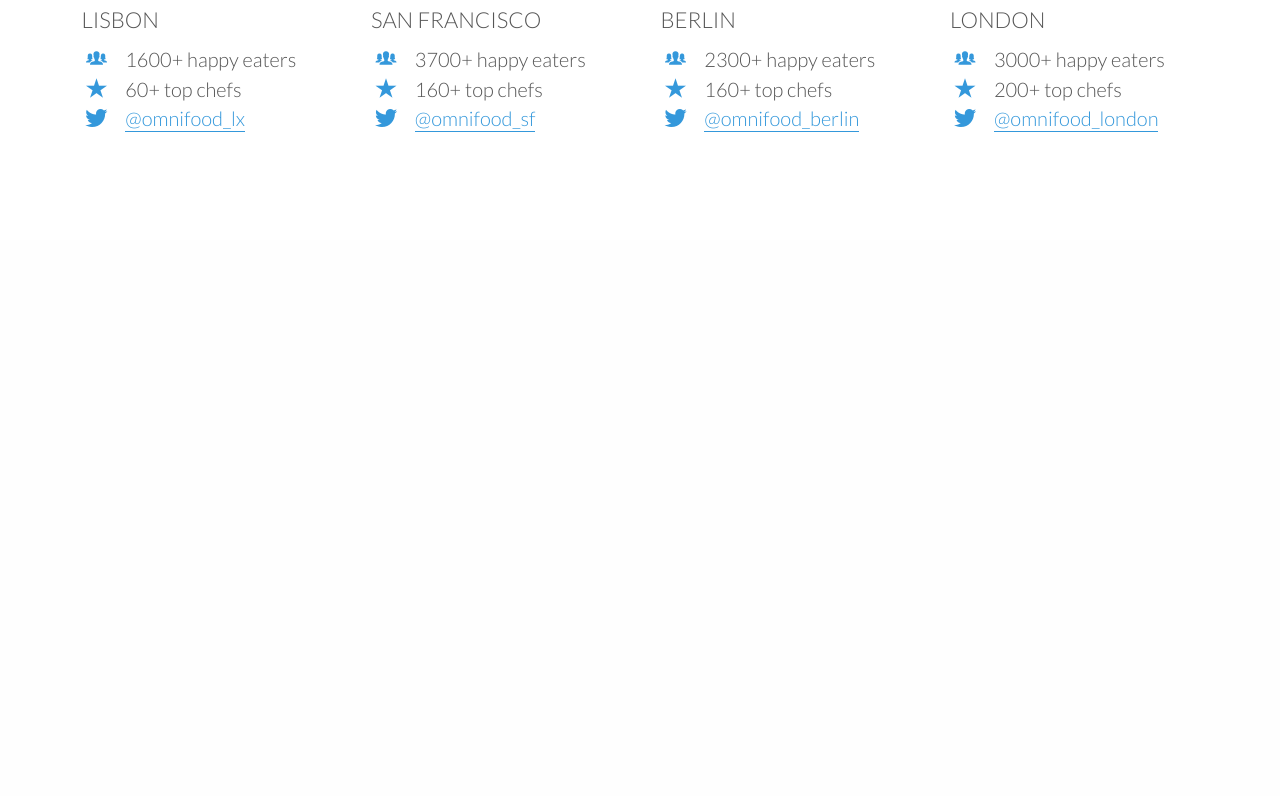
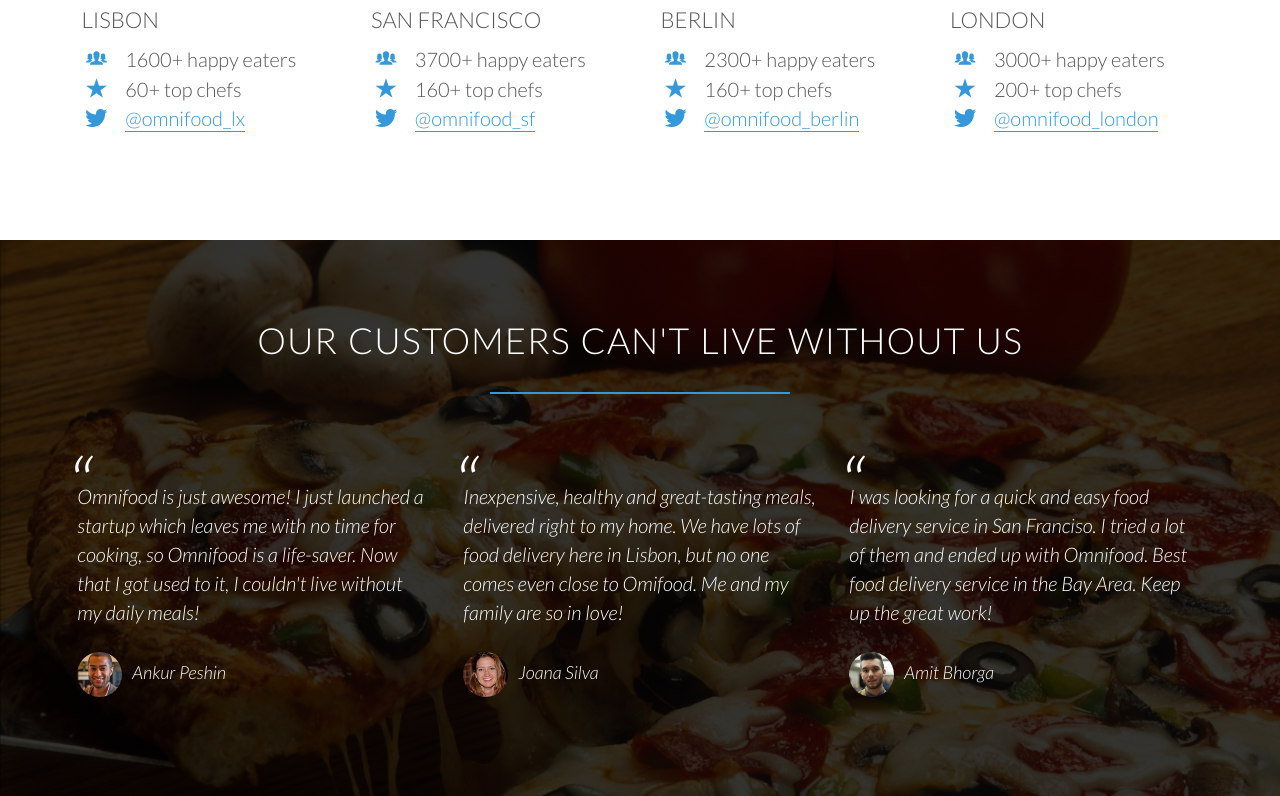
Before and after one commit to dmajumd2/Omnifood, a PHP site: page / in a window 1280 px wide. Shown: the part 3171-3967 px from the top of the page. Before the commit the page ends 3303 px from the top, so only its background shows below. Run offline with PHP 8.4, Linux system fonts and the light colour scheme; some web fonts are replaced.

Commit message:
Add: Added the testimonial section

```diff
--- a/Omnifood/index.html
+++ b/Omnifood/index.html
@@ -237,16 +237,50 @@
 			</div>
 		</section>
 
+		<section class="section-testimonials">
+			<div class="row">
+				<h2>Our customers can't live without us</h2>
+			</div>
+			<div class="row">
+				<div class="col span-1-of-3">
+					<blockquote>
+					Omnifood is just awesome! I just launched a startup which leaves me with no time for cooking, so Omnifood is a life-saver. Now that I got used to it, I couldn't live without my daily meals!
+						<cite><img src="resources/img/customer-1.jpg">Ankur Peshin</cite>
+					</blockquote>
+				</div>
+				<div class="col span-1-of-3">
+					<blockquote>
+					Inexpensive, healthy and great-tasting meals, delivered right to my home. We have lots of food delivery here in Lisbon, but no one comes even close to Omifood. Me and my family are so in love!
+						<cite><img src="resources/img/customer-2.jpg">Joana Silva</cite>
+					</blockquote>
+				</div>
+				<div class="col span-1-of-3">
+					<blockquote>
+					I was looking for a quick and easy food delivery service in San Franciso. I tried a lot of them and ended up with Omnifood. Best food delivery service in the Bay Area. Keep up the great work!
+						<cite><img src="resources/img/customer-3.jpg">Amit Bhorga</cite>
+					</blockquote>
+				</div>
+			</div>
+
+
+
+		</section>
+
 
     </body>
 </html>
 
 
 <!---
+Title: Our customers can't live without us
 
+Omnifood is just awesome! I just launched a startup which leaves me with no time for cooking, so Omnifood is a life-saver. Now that I got used to it, I couldn't live without my daily meals!
+(Alberto Duncan)
 
-London
-1200+ happy eaters
-50+ top chefs
-@omnifood_london
+Inexpensive, healthy and great-tasting meals, delivered right to my home. We have lots of food delivery here in Lisbon, but no one comes even close to Omifood. Me and my family are so in love!
+(Joana Silva)
+
+I was looking for a quick and easy food delivery service in San Franciso. I tried a lot of them and ended up with Omnifood. Best food delivery service in the Bay Area. Keep up the great work!
+(Milton Chapman)
+
 -->
--- a/Omnifood/resources/css/style.css
+++ b/Omnifood/resources/css/style.css
@@ -184,6 +184,7 @@
     background-size: cover;
     background-position: center;
     height: 100vh;
+	background-attachment: fixed;
 
 }
 
@@ -341,3 +342,44 @@
 .city-feature {
 	margin-bottom: 5px;
 }
+
+/*--------------------------------------------------*/
+/* CUSTOMER TESTIMONIAL*/
+/*-------------------------------------------------- */
+
+.section-testimonials {
+	background-image: linear-gradient(rgba(0, 0, 0, 0.8), rgba(0, 0, 0, 0.8)), url(img/back-customers.jpg);
+	background-size: cover;
+	color: #fff;
+	background-attachment: fixed; /* to let background image at same place while scrolling */
+}
+
+blockquote {
+	padding: 2%;
+	font-style: italic;
+	line-height: 145%;
+	position: relative;
+	margin-top: 40px;
+}
+
+blockquote:before {
+	content:"\201C";
+	font-size: 400%;
+	display: block;
+	position: absolute;
+	top: -5px;
+	left: -3px;
+}
+
+cite {
+	font-size: 90%;
+	margin-top:25px;
+	display: block;
+}
+
+cite img {
+	height: 45px;
+	border-radius: 50%;
+	margin-right: 10px;
+	vertical-align: middle;
+}
```
Also changed, not shown: Omnifood/resources/css/img/back-customers.jpg (added).
